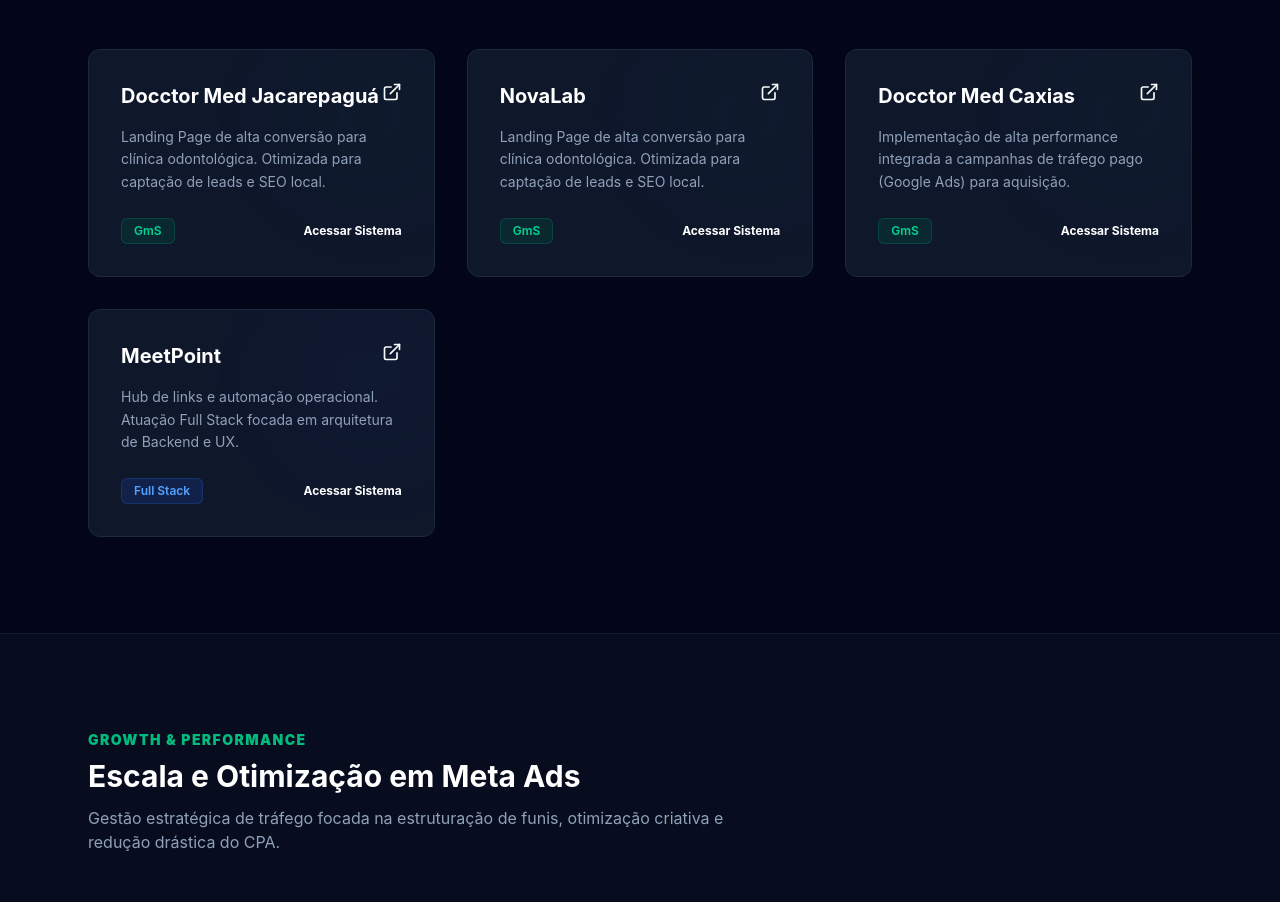
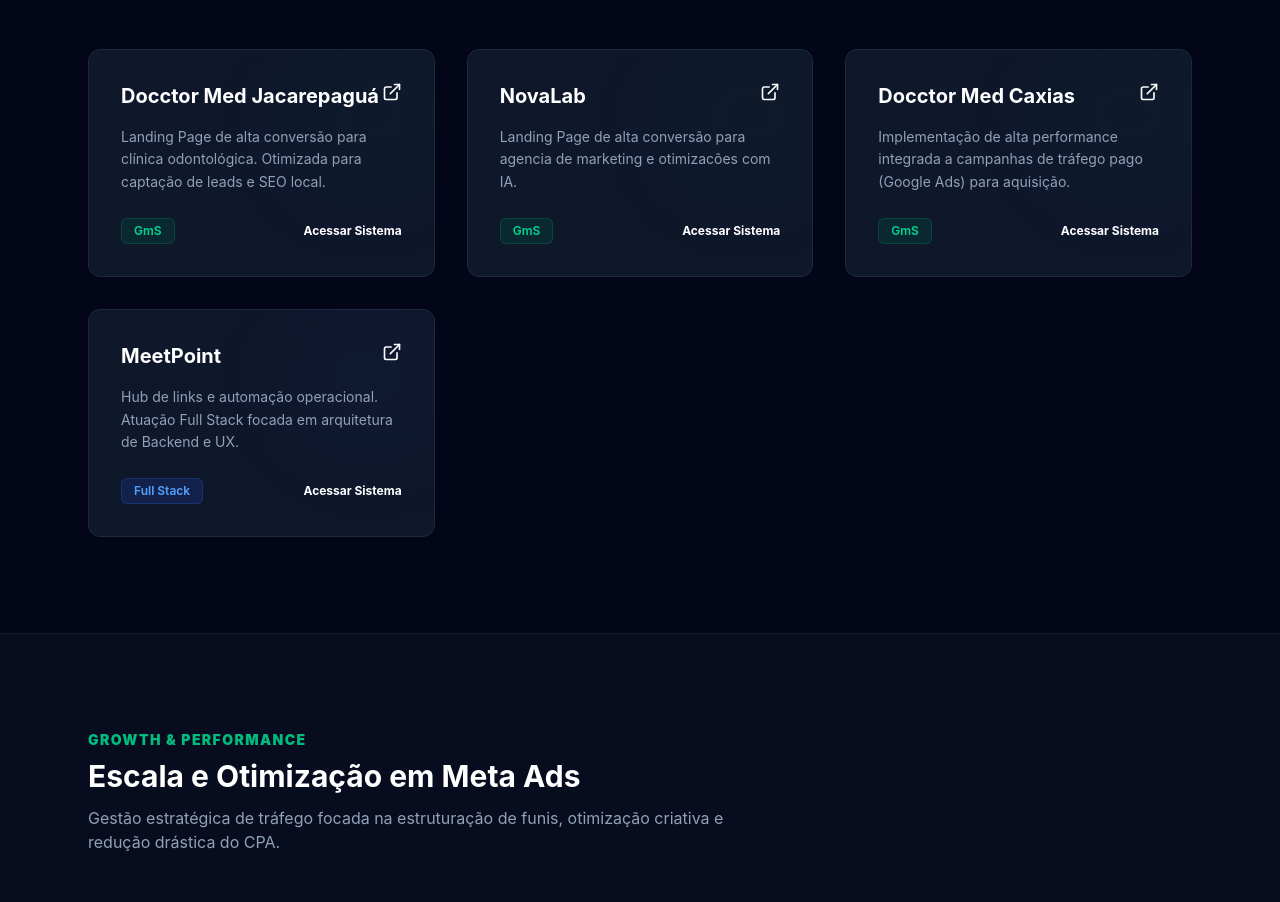
Before and after one commit to 7Genesis/portfolio-genesis, a Next.js app: page / in a window 1280 px wide. Shown: the part 866-1768 px from the top of the page. Built offline with nearby package versions, Linux system fonts and the light colour scheme; no server answers.

Commit message:
feat: update developer role and add software engineering degree

```diff
--- a/app/page.tsx
+++ b/app/page.tsx
@@ -197,7 +197,7 @@
               <ExternalLinkIcon />
             </div>
             <p className="text-slate-400 leading-relaxed mb-6 flex-grow relative z-10 text-sm">
-              Landing Page de alta conversão para clínica odontológica. Otimizada para captação de leads e SEO local.
+              Landing Page de alta conversão para agencia de marketing e otimizacões com IA.
             </p>
             <div className="flex items-center justify-between mt-auto relative z-10">
               <span className="text-xs font-semibold px-3 py-1 bg-emerald-900/30 text-emerald-400 border border-emerald-500/20 rounded-md">GmS</span>
```
